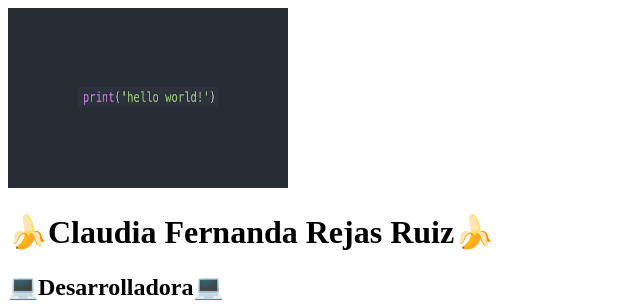
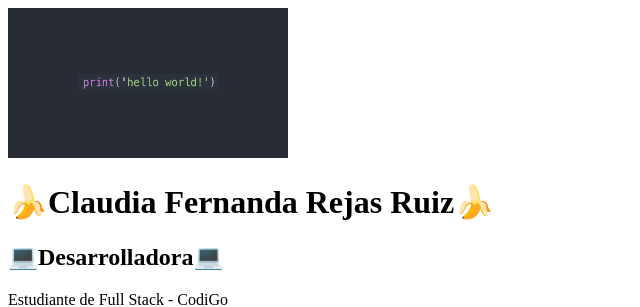
Before and after one commit to Claudia-Fernanda-Rejas-Ruiz/tarjeta-web-personal, a plain HTML site: page index.html in a window 1280 px wide. Shown: the top 307 px of the page, without its empty margins (0-640 px from the left). Drawn offline with Linux system fonts and the light colour scheme.

Commit message:
Cambié el alto de la imagen

```diff
--- a/index.html
+++ b/index.html
@@ -8,7 +8,7 @@
 </head>
 <body>
     <header>
-        <img id="imag" src="imagen.png" alt="Hello world" width="280" height="180"/>
+        <img id="imag" src="imagen.png" alt="Hello world" width="280" height="150"/>
     </header>
     <main>
         <h1>🍌Claudia Fernanda Rejas Ruiz🍌</h1>
```
